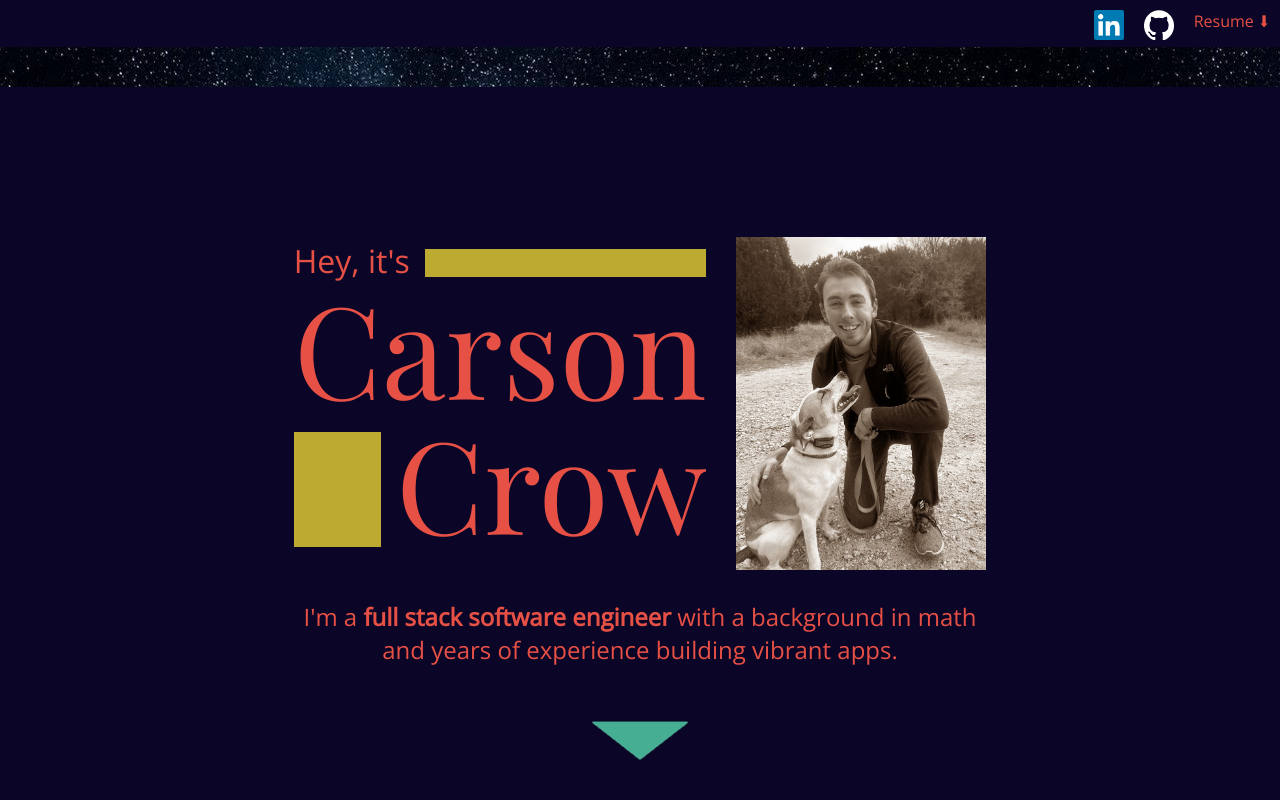
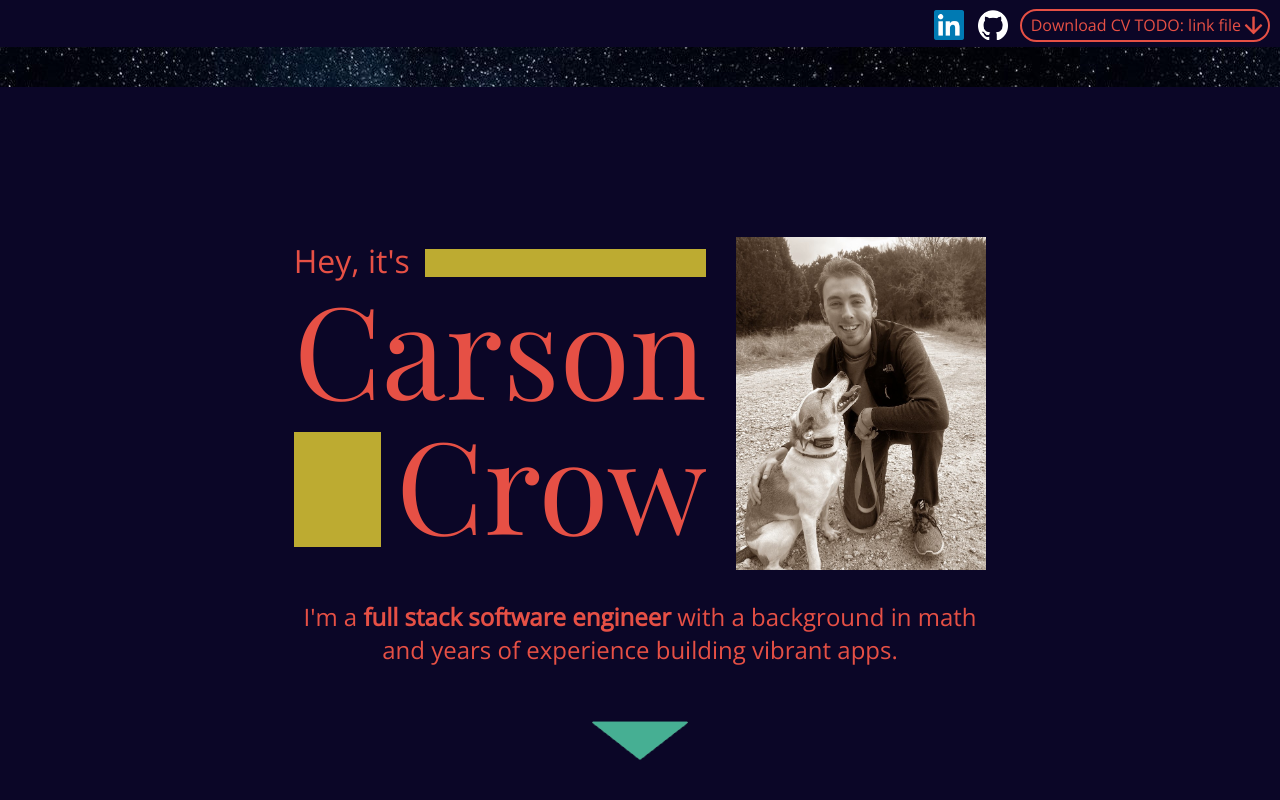
Before and after one commit to shrimpactivity/shrimpactivity.github.io, a React (Create React App) app: page / in a window 1280 px wide. Shown: the top 800 px of the page. Built offline with nearby package versions, Linux system fonts and the light colour scheme.

Commit message:
formatted header

```diff
--- a/src/components/Header.js
+++ b/src/components/Header.js
@@ -2,13 +2,14 @@ import React from "react";
 
 import LinkedInIcon from "../assets/linked-in.png";
 import GithubIcon from "../assets/github-mark-white.png";
+import ArrowDown from "../assets/arrow-down.png";
 
 import "../styles/header.css";
 
 const Header = (props) => {
   return (
-    <div className="links-container">
-      <div>
+    <div className="header-container">
+      <div className="link-icon">
         <a
           href="https://www.linkedin.com/in/carson-crow-29b83b254/"
           target="_blank"
@@ -16,7 +17,7 @@ const Header = (props) => {
           <img src={LinkedInIcon} height="30px" width="30px" />
         </a>
       </div>
-      <div>
+      <div className="link-icon">
         <a
           href="https://github.com/shrimpactivity"
           target="_blank"
@@ -24,7 +25,10 @@ const Header = (props) => {
           <img src={GithubIcon} height="30px" width="30px" />
         </a>
       </div>
-      <div><span>Resume &#x2B07;</span></div>
+      <div className="resume-download">
+        <span>Download CV TODO: link file</span>
+        <img src={ArrowDown} height="25px" />
+      </div>
     </div>
   );
 };
--- a/src/styles/header.css
+++ b/src/styles/header.css
@@ -1,14 +1,23 @@
-.links-container {
+.header-container {
   display: flex;
   justify-content: end;
   align-items: center;
 }
 
-.links-container div {
-  padding: 10px 10px 7px 10px;
+.link-icon {
+  padding: 10px 7px 7px 7px;
   height: 30px;
 }
 
-.links-container div:hover {
-  background-color: var(--theme-background-light);
+.header-container img:hover {
+  filter: brightness(1.3);
 }
+
+.resume-download {
+  display: flex;
+  align-items: center;
+  border: 2px solid var(--theme-red);
+  border-radius: 20px;
+  padding: 2px 2px 2px 9px;
+  margin: 3px 10px 0px 5px;
+}
```
Also changed, not shown: src/assets/arrow-down.png (added).
